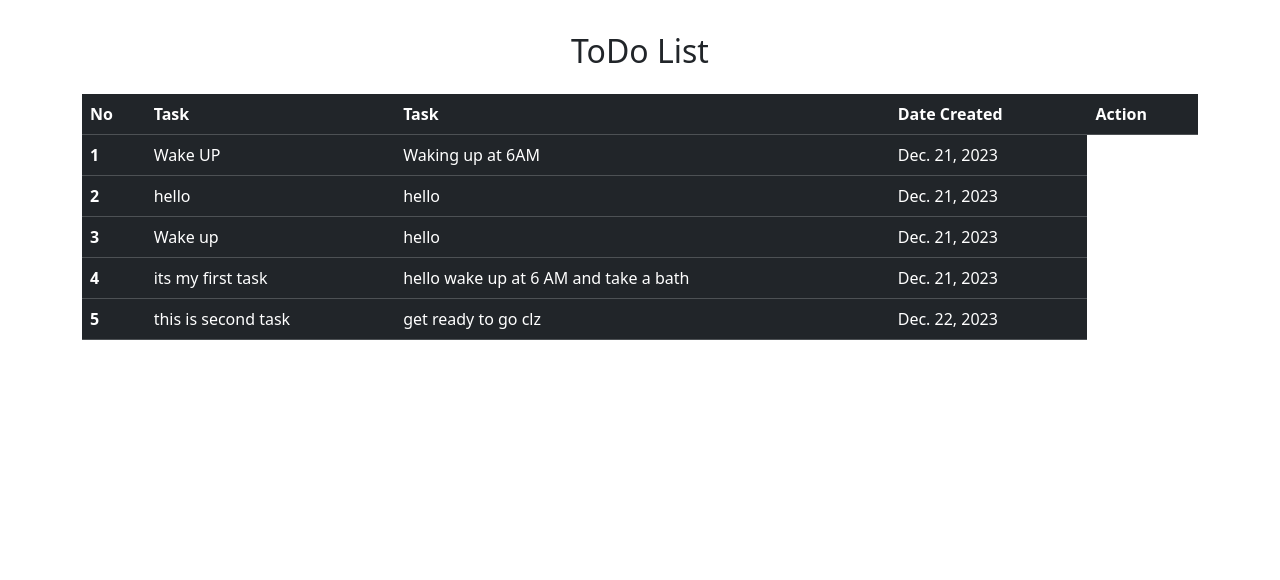
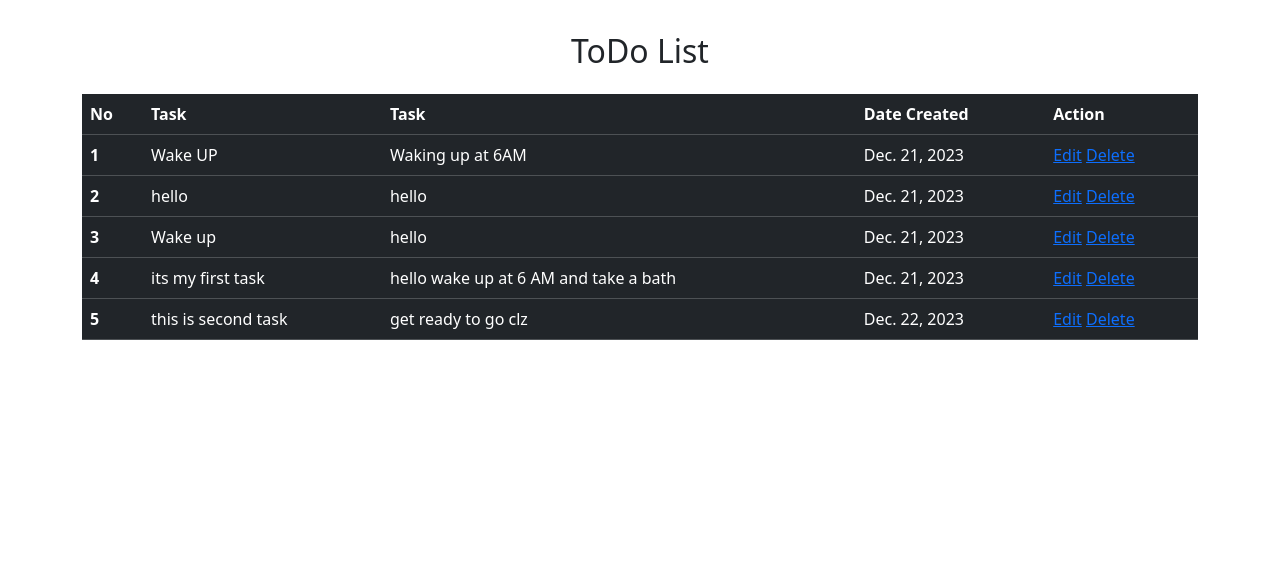
Before and after one commit to Arkimedij/todolist, a Django app: page /task/ in a window 1280 px wide. Shown: the part 56-636 px from the top of the page. Run offline with Django 4.2, Linux system fonts and the light colour scheme; data comes from the database, SQL or seed files in the repository.

Commit message:
second commit

```diff
--- a/todolist/todoapp/templates/task.html
+++ b/todolist/todoapp/templates/task.html
@@ -52,6 +52,10 @@
                 <td>{{task.taskTitle}}</td>
                 <td>{{task.taskdesc}}</td>
                 <td>{{task.time}}</td>
+                <td>
+                  <a href="#">Edit</a>
+                  <a href="#">Delete</a>
+                </td>
               </tr>
               {% endfor %}
             </tdbody>
```
